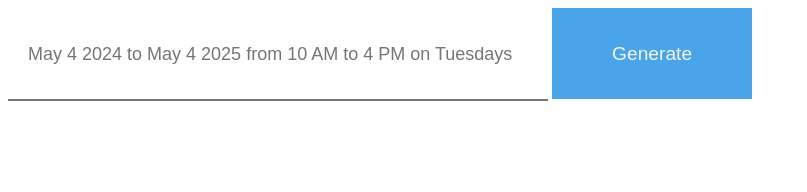
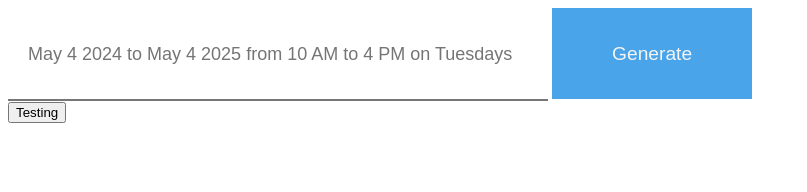
Before and after one commit to Harish-Chandar/iagc-nlp, a SvelteKit app: page / in a window 1280 px wide. Shown: the top 192 px of the page, without its empty margins (0-807 px from the left). Built offline with nearby package versions, Linux system fonts and the light colour scheme.

Commit message:
start testing function

```diff
--- a/src/routes/+page.svelte
+++ b/src/routes/+page.svelte
@@ -1,5 +1,6 @@
 <script>
     // @ts-nocheck
+
     let inp = "";
 
     let outputs;
@@ -110,7 +111,7 @@
         // debug outputs
         console.log("Years << " + finaloutput.year);
         console.log("Months << " + finaloutput.month);
-        console.log("Dates << " + finaloutput.date); // not complete
+        console.log("Dates << " + finaloutput.date);
         console.log("Days << " + finaloutput.day);
         console.log("Times << " + finaloutput.time);
 
@@ -140,6 +141,10 @@
         return timeInMinutes;
     }
 
+    function testfunction() {
+        // create a function to test the handleclick() function
+    }
+
 </script>
 
 <main>
@@ -147,6 +152,7 @@
     <input id="input" type="text" bind:value={inp} placeholder="May 4 2024 to May 4 2025 from 10 AM to 4 PM on Tuesdays">
     <input id="btn" type="button" on:click={handleclick} value="Generate">
     <br>
+    <input type="button" on:click={testfunction} value="Testing">
 
 </main>
 
```
